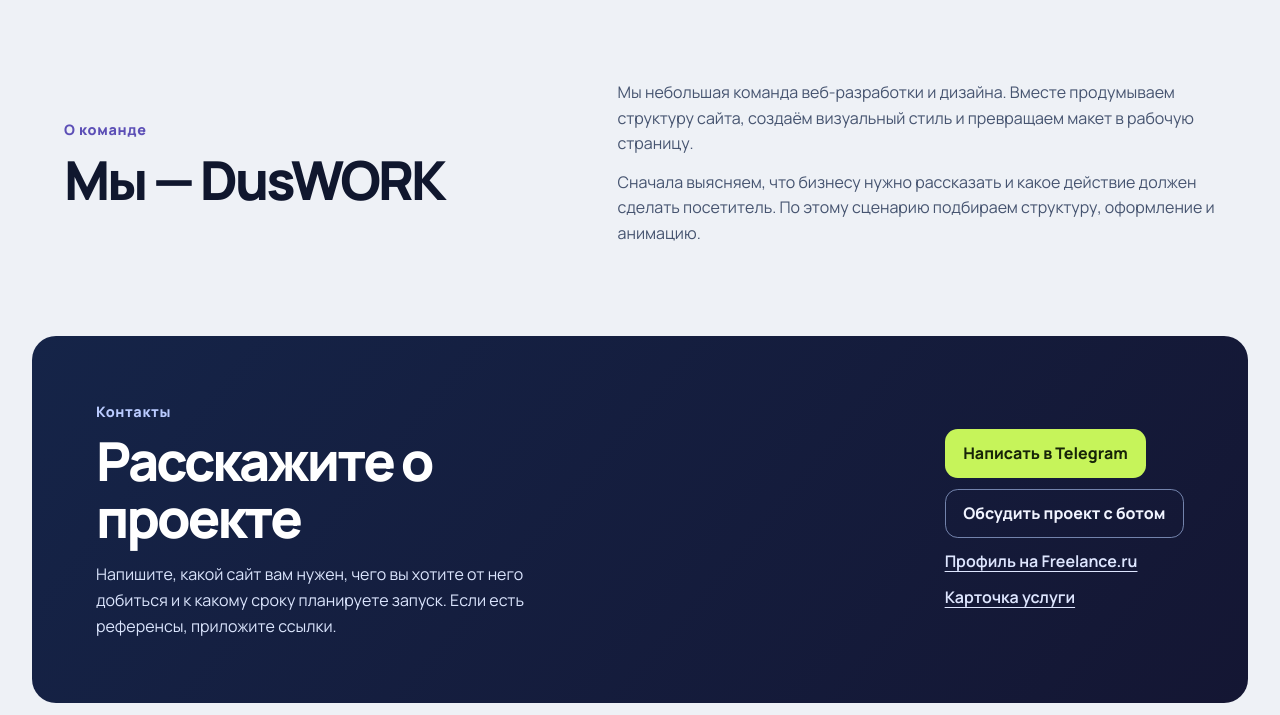
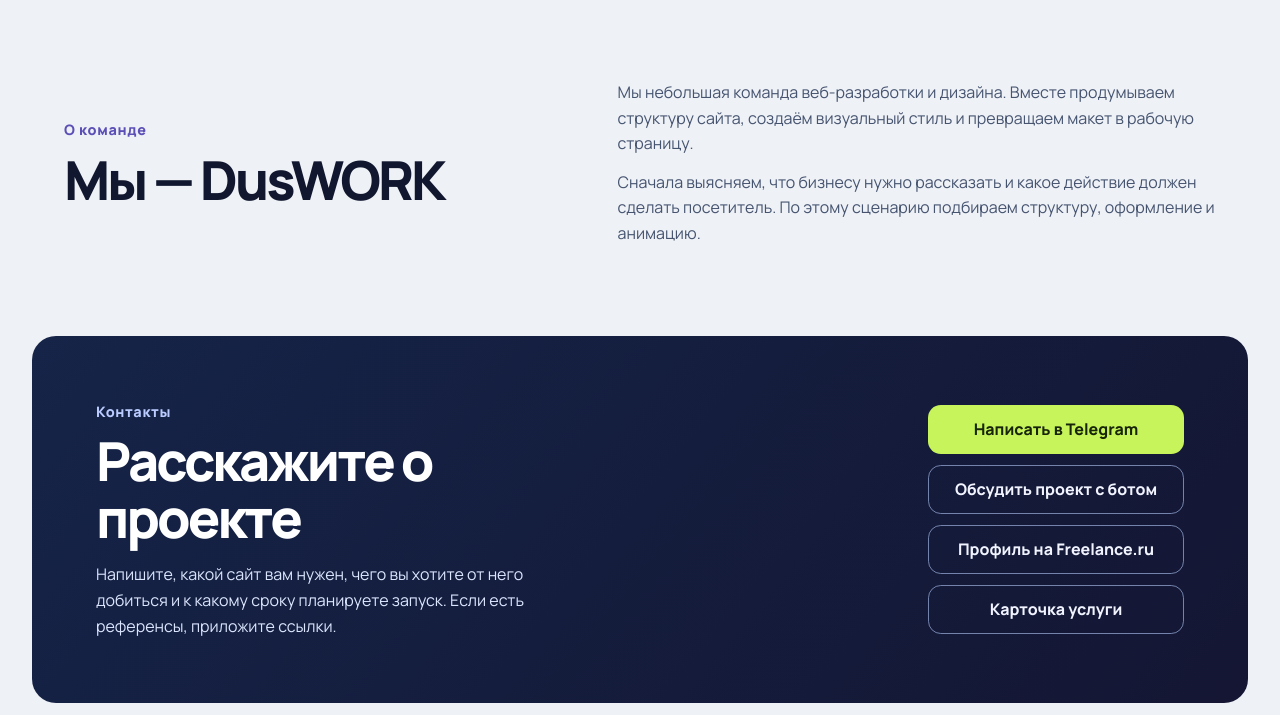
Before and after one commit to kirillvetrenko/duswork, a plain HTML site: page index.html in a window 1280 px wide. Shown: the part 2416-3131 px from the top of the page. Drawn offline with Linux system fonts and the light colour scheme.

Commit message:
Match Freelance links to contact buttons

```diff
--- a/index.html
+++ b/index.html
@@ -7,7 +7,7 @@
   <meta name="description" content="DusWORK — команда веб-разработки и motion-дизайна. Создаём сайты для бизнеса, лендинги и адаптивные шаблоны.">
   <title>DusWORK — сайты, лендинги и motion-дизайн</title>
   <link rel="icon" href="assets/duswork-mark.webp" type="image/webp">
-  <link rel="stylesheet" href="style.css?v=2">
+  <link rel="stylesheet" href="style.css?v=3">
 </head>
 <body id="top">
   <a class="skip" href="#main">К содержанию</a>
@@ -28,7 +28,7 @@
         <p class="hero-text">Проектируем и разрабатываем сайты, лендинги и шаблоны. Адаптируем их под разные экраны и добавляем анимацию под задачу.</p>
         <div class="actions">
           <a class="button bright" href="#contact">Обсудить проект</a>
-          <a class="button hero-secondary" href="#work">Посмотреть проекты</a>
+          <a class="button button-outline" href="#work">Посмотреть проекты</a>
         </div>
       </div>
       <div class="hero-art">
@@ -102,9 +102,9 @@
       </div>
       <div class="contact-links">
         <a class="button bright" href="https://t.me/Volter_Current" target="_blank" rel="noopener">Написать в Telegram</a>
-        <a class="button hero-secondary" href="https://t.me/duswork_bot?start=brief" target="_blank" rel="noopener">Обсудить проект с ботом</a>
-        <a class="contact-offer" href="https://freelance.ru/kirillvetrenko" target="_blank" rel="noopener">Профиль на Freelance.ru</a>
-        <a class="contact-offer" href="https://freelance.ru/offer/sozdanie-sajtov-motion-design-lendinga-109165.html" target="_blank" rel="noopener">Карточка услуги</a>
+        <a class="button button-outline" href="https://t.me/duswork_bot?start=brief" target="_blank" rel="noopener">Обсудить проект с ботом</a>
+        <a class="button button-outline" href="https://freelance.ru/kirillvetrenko" target="_blank" rel="noopener">Профиль на Freelance.ru</a>
+        <a class="button button-outline" href="https://freelance.ru/offer/sozdanie-sajtov-motion-design-lendinga-109165.html" target="_blank" rel="noopener">Карточка услуги</a>
       </div>
     </section>
   </main>
--- a/style.css
+++ b/style.css
@@ -91,8 +91,8 @@ h3 { font-size: clamp(1.25rem, 2vw, 1.55rem); letter-spacing: -.04em; }
 .actions { display: flex; flex-wrap: wrap; gap: .65rem; }
 .bright { background: var(--lime); color: #172408; }
 .bright:hover { background: #e1ff9e; }
-.hero-secondary { border-color: #7383ac; color: #f1f4ff; }
-.hero-secondary:hover { background: #273455; }
+.button-outline { border-color: #7383ac; color: #f1f4ff; }
+.button-outline:hover { background: #273455; }
 .hero-art {
   width: 100%;
   max-width: 29rem;
@@ -149,8 +149,7 @@ h3 { font-size: clamp(1.25rem, 2vw, 1.55rem); letter-spacing: -.04em; }
 .team-copy p + p { margin-top: .8rem; }
 .contact { border-radius: var(--radius); background: linear-gradient(130deg, #152448, #141633); color: white; padding: clamp(1.5rem, 5vw, 4rem); }
 .contact p:last-child { margin-bottom: 0; max-width: 49ch; color: #dbe5fd; }
-.contact-links { justify-self: end; display: flex; flex-direction: column; align-items: flex-start; gap: .65rem; }
-.contact-offer { color: #dee6ff; font-weight: 650; }
+.contact-links { justify-self: end; display: flex; flex-direction: column; gap: .65rem; width: min(100%, 16rem); }
 .footer { padding-block: 2rem; }
 
 @media (max-width: 55rem) {
```
